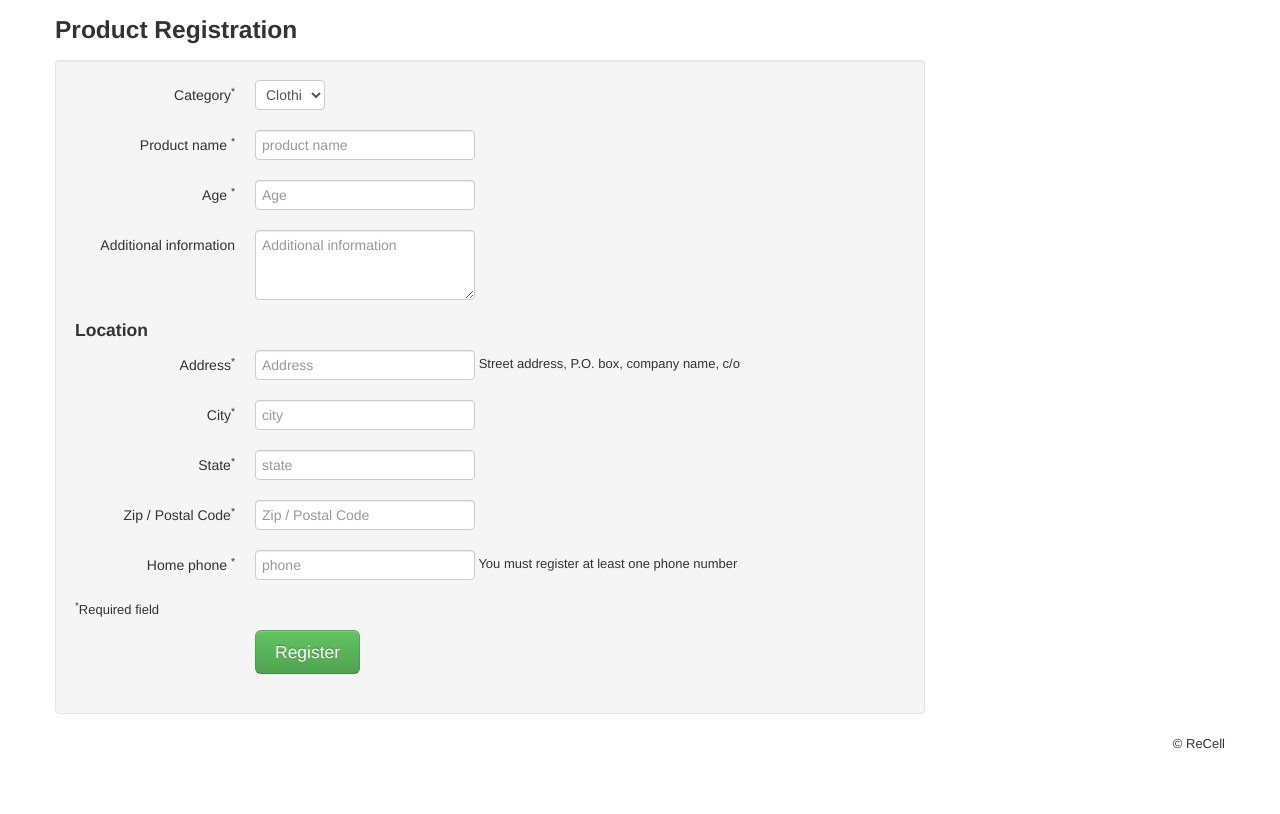
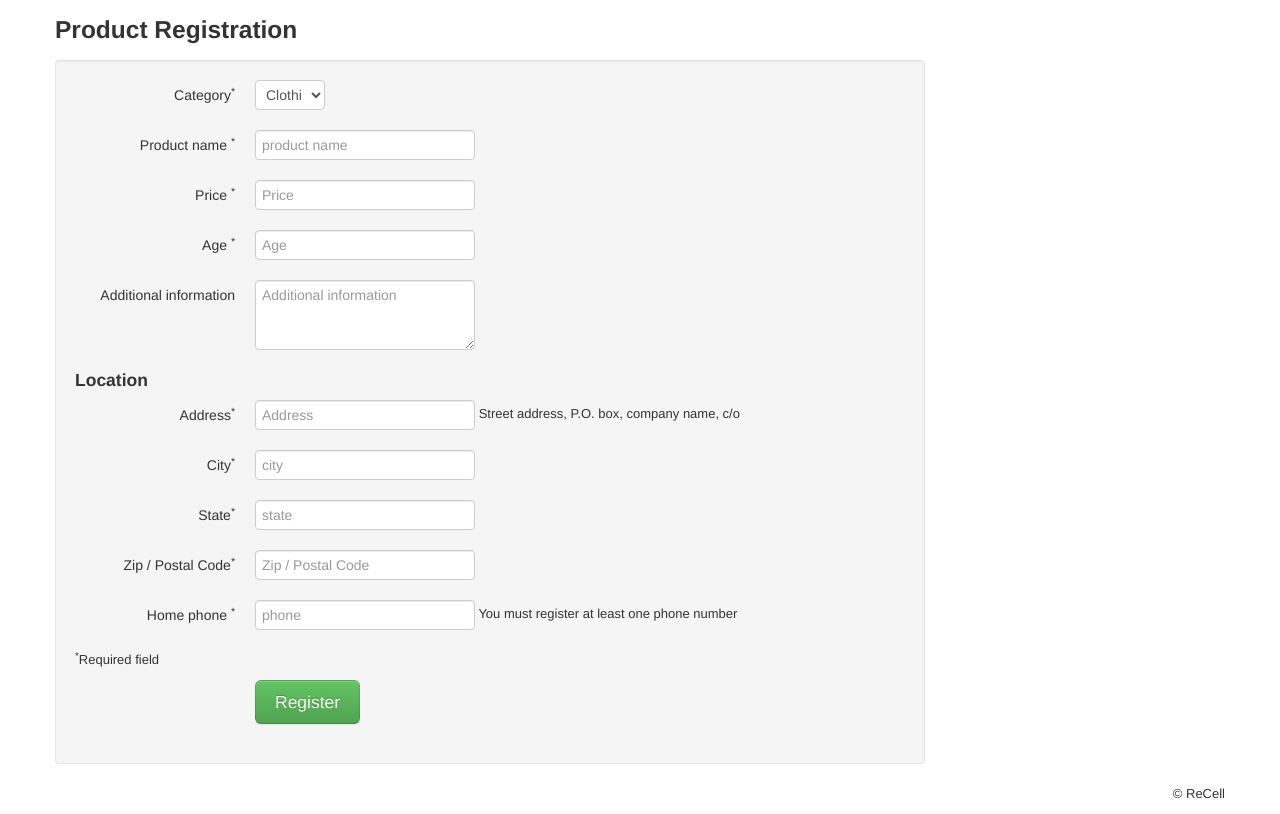
Before and after one commit to naitemach/ReCell, a Django app: page /productReg in a window 1280 px wide. Shown: the part 115-929 px from the top of the page. Before the commit the page ends 864 px from the top, so only its background shows below. Run offline with Django 3.2, Linux system fonts and the light colour scheme.

Commit message:
Fixed login, product register and register errors

```diff
--- a/store/templates/store/login.html
+++ b/store/templates/store/login.html
@@ -135,6 +135,10 @@
 				  <input type="password" class="span3"  id="id_password" name ="password" placeholder="Password">
 
 				</div>
+                  <div class="alert alert-block alert-error fade in">
+		<button type="button" class="close" data-dismiss="alert">×</button>
+        <p>{{ error }}</p>
+	 </div>
 			  </div>
 			  <div class="control-group">
 				<div class="controls">
--- a/store/templates/store/product_reg.html
+++ b/store/templates/store/product_reg.html
@@ -119,6 +119,12 @@
 			  <input type="text" id="id_product_name" placeholder="product name" name="product_name">
 			</div>
 		 </div>
+        <div class="control-group">
+			<label class="control-label" for="id_price">Price <sup>*</sup></label>
+			<div class="controls">
+			  <input type="text" id="id_price" placeholder="Price" name="price">
+			</div>
+		 </div>
 		 <div class="control-group">
 			<label class="control-label" for="id_age">Age <sup>*</sup></label>
 			<div class="controls">
--- a/store/views.py
+++ b/store/views.py
@@ -58,8 +58,8 @@ def login(request):
                                                                     'prods2': prods2,
                                                                     'prods3': prods3,
                                                                     'prods4': prods4})
-
-            return render(request, 'store/form.html', {'form': form, 'email': email})
+            error = "Account does not exists. Please register"
+            return render(request, 'store/login.html', {'form': form, 'error': error})
     else:
         form = LoginForm()
     return render(request, 'store/login.html', {'form': form})
@@ -118,7 +118,7 @@ def register(request):
             user_obj = User.objects.filter(email=form.cleaned_data['email'])
             if user_obj.exists():
                 error = "Account with given Email ID already exists"
-                return render(request, 'store/register.html', {'error': error})
+                return render(request, 'store/register.html', {'form':form,'error': error})
             first_name = form.cleaned_data['first_name']
             loci = Location.objects.create()
             loci.city_name = form.cleaned_data['city']
@@ -227,6 +227,7 @@ def productReg(request):
     if request.method == 'POST':
         form = ProdRegistration(request.POST)
         if form.is_valid():
+
             desc = ItemDesc.objects.create(age=form.cleaned_data['age'], name=form.cleaned_data['product_name'],
                                            comments=form.cleaned_data['additional_information'],
                                            price=form.cleaned_data['price'])
@@ -249,7 +250,6 @@ def productReg(request):
             return render(request, 'store/sales.html',
                           {'first_name': request.session['first_name'], 'credits': request.session['credits'],
                            'id': request.session['id'], 'is_seller': request.session['is_seller'], 'prods': prods})
-
     else:
         form = ProdRegistration()
         fname = request.session.get('first_name')
@@ -257,6 +257,6 @@ def productReg(request):
         items = request.session.get('items')
         id = request.session.get('id')
         is_seller = request.session.get('is_seller')
-    return render(request, 'store/product_reg.html',
+        return render(request, 'store/product_reg.html',
                   {'form': form, 'first_name': fname, 'credits': credits, 'items': items, 'is_seller': is_seller,
                    'id': id})
```
